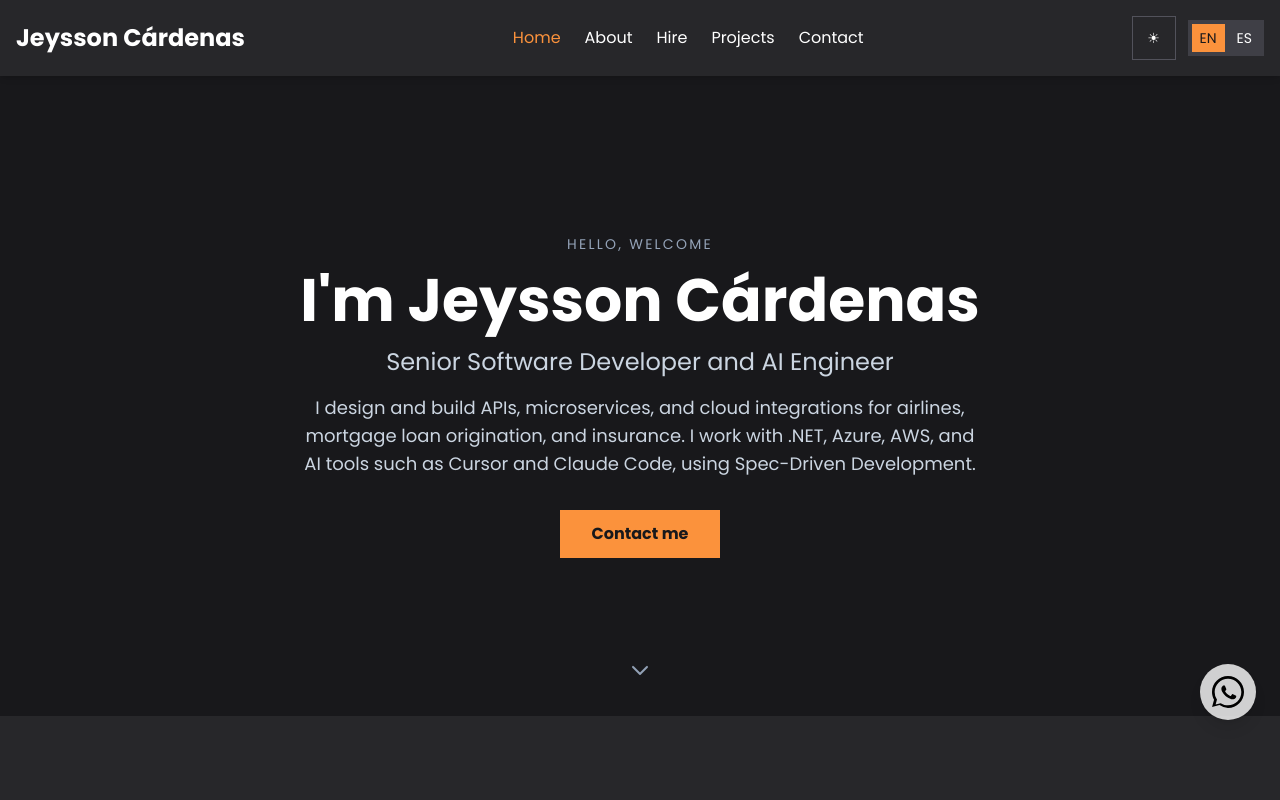
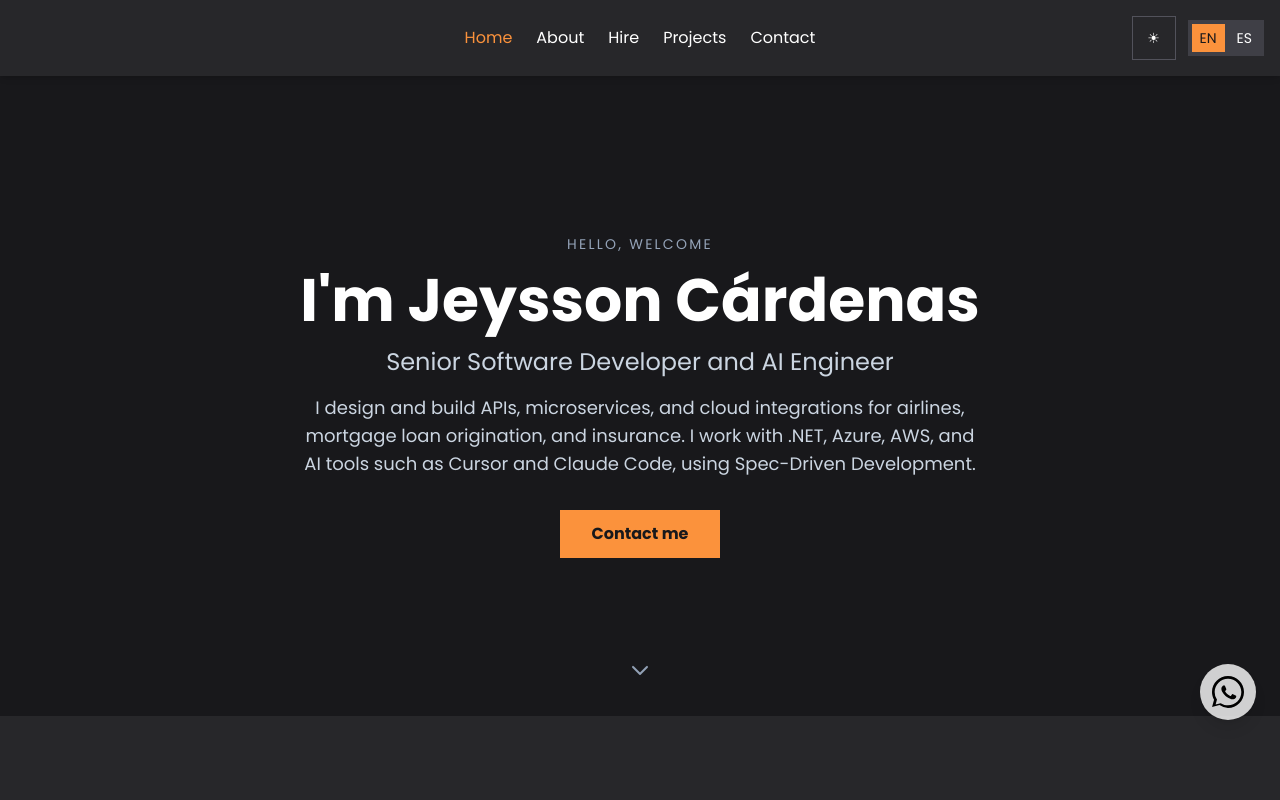
Before and after one commit to jeyssoncardenasdev/Motitech.Front, a React (Vite) app: page / in a window 1280 px wide. Shown: the top 800 px of the page. Built offline with nearby package versions, Linux system fonts and the light colour scheme.

Commit message:
Drop the header name and keep the desktop navigation centered.

```diff
--- a/src/components/shared/organisms/NavBar/NavBarV1.tsx
+++ b/src/components/shared/organisms/NavBar/NavBarV1.tsx
@@ -70,15 +70,10 @@ export default function Navbar() {
 
   return (
     <nav ref={navRef} className="bg-surface text-ink sticky top-0 z-50 shadow-md" aria-label="Main">
-      <div className="max-w-7xl mx-auto flex items-center justify-between gap-1.5 px-3 py-3 sm:gap-3 sm:px-4 sm:py-4 lg:gap-4">
-        <Link
-          to="/"
-          className="min-w-0 shrink text-xs font-semibold leading-tight sm:text-base lg:text-2xl lg:font-bold"
-        >
-          {messages.nav.brand}
-        </Link>
+      <div className="max-w-7xl mx-auto flex items-center justify-end px-3 py-3 sm:px-4 sm:py-4 lg:grid lg:grid-cols-[1fr_auto_1fr] lg:items-center">
+        <div className="hidden lg:block" aria-hidden="true" />
 
-        <div className="hidden lg:flex items-center gap-6">
+        <div className="hidden lg:flex items-center justify-center gap-6">
           {links.map((item) => (
             <NavLink key={item.path} to={item.path} end={item.path === "/"} className={itemClass}>
               {messages.nav[item.key]}
@@ -86,7 +81,7 @@ export default function Navbar() {
           ))}
         </div>
 
-        <div className="hidden lg:flex items-center gap-3">
+        <div className="hidden lg:flex items-center justify-end gap-3">
           <ThemeSwitch
             light={theme === "light"}
             toLight={messages.nav.themeToLight}
--- a/src/i18n/en.ts
+++ b/src/i18n/en.ts
@@ -46,7 +46,6 @@ export const en: Messages = {
     },
   },
   nav: {
-    brand: "Jeysson Cárdenas",
     home: "Home",
     about: "About",
     hire: "Hire",
--- a/src/i18n/es.ts
+++ b/src/i18n/es.ts
@@ -46,7 +46,6 @@ export const es: Messages = {
     },
   },
   nav: {
-    brand: "Jeysson Cárdenas",
     home: "Inicio",
     about: "Sobre mí",
     hire: "Contratación",
--- a/src/i18n/types.ts
+++ b/src/i18n/types.ts
@@ -33,7 +33,6 @@ export interface Messages {
     };
   };
   nav: {
-    brand: string;
     home: string;
     about: string;
     hire: string;
```
